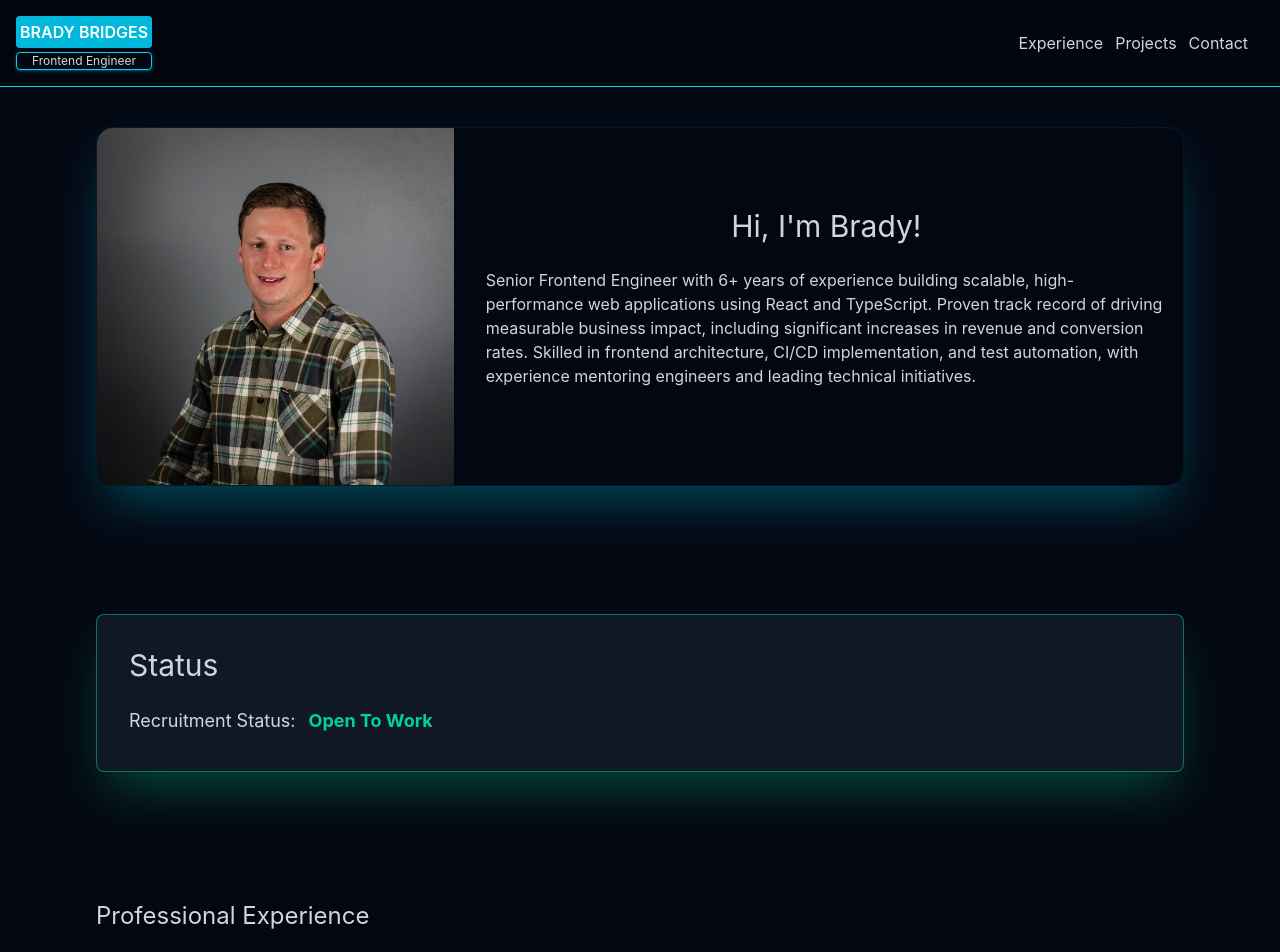
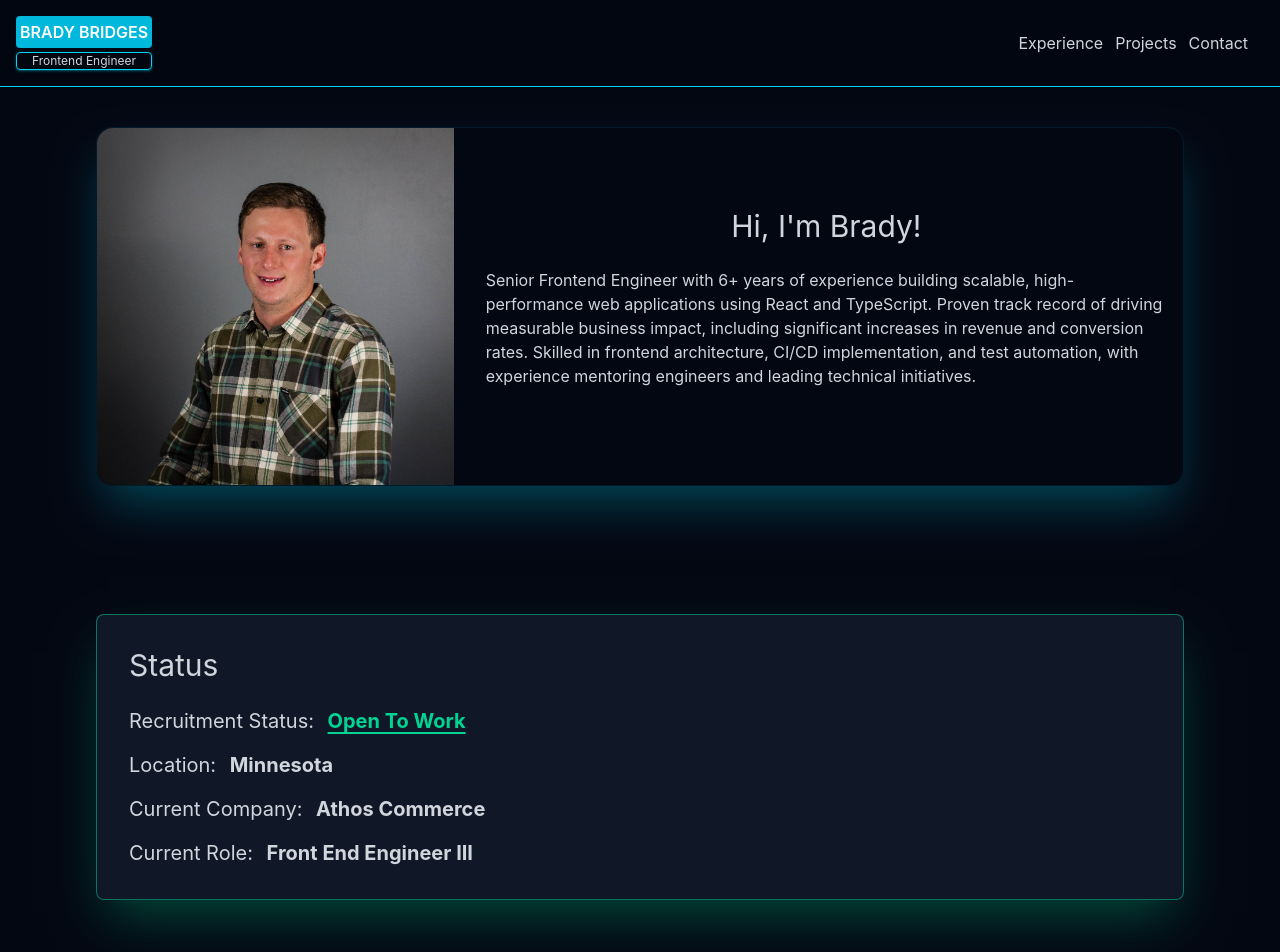
Before and after one commit to bradybridges/svelte-portfolio, a SvelteKit app: page / in a window 1280 px wide. Shown: the top 952 px of the page. Built offline with nearby package versions, Linux system fonts and the light colour scheme.

Commit message:
ui: add location, current company, and current role

```diff
--- a/src/components/StatusSection.svelte
+++ b/src/components/StatusSection.svelte
@@ -10,9 +10,23 @@
 		<div class="flex flex-col items-start justify-center gap-6">
 			<Heading level={2}>Status</Heading>
 
-			<div class="text-lg">
-				Recruitment Status:
-				<span class="ml-2 inline-block pb-1 font-bold text-emerald-400">Open To Work</span>
+			<div class="flex flex-col gap-4">
+				<div class="text-xl">
+					Recruitment Status:
+					<span class="ml-2 inline-block font-bold text-emerald-400 text-xl underline underline-offset-4">Open To Work</span>
+				</div>
+				<div class="text-xl">
+					Location:
+					<span class="ml-2 inline-block font-bold">Minnesota</span>
+				</div>
+				<div class="text-xl">
+					Current Company:
+					<span class="ml-2 inline-block font-bold">Athos Commerce</span>
+				</div>
+				<div class="text-xl">
+					Current Role:
+					<span class="ml-2 inline-block font-bold">Front End Engineer III</span>
+				</div>
 			</div>
 		</div>
 	</div>
```
